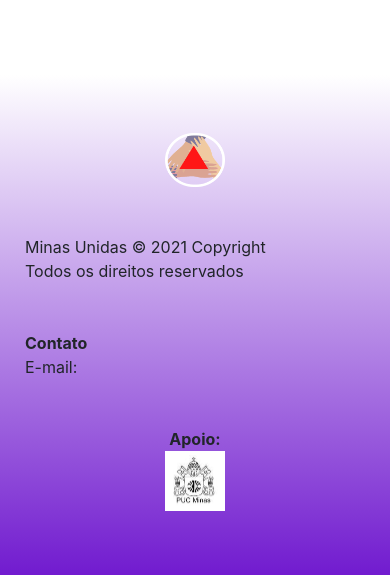
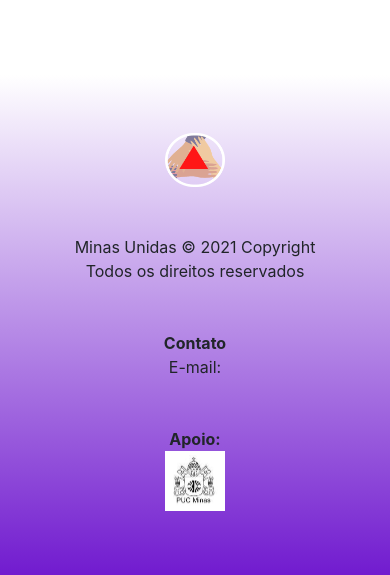
Before and after one commit to ICEI-PUC-Minas-PMV-SI/pmv-si-2021-2-e1-proj-web-t1-violencia-mulher, a PHP site: page /denuncie.html in a window 390 px wide. Shown: the part 493-1068 px from the top of the page. Run offline with PHP 8.4, Linux system fonts and the light colour scheme; some libraries are stand-ins or nearby versions.

Commit message:
ajuste breakpoint #23

```diff
--- a/src/css/style.css
+++ b/src/css/style.css
@@ -95,7 +95,7 @@ footer {
 }
 
 /* ajustes responsivos */
-@media screen and (max-width: 512px) {
+@media screen and (max-width: 767px) {
     .navbar form {
         display: none; /* define que o formulario de pesquisa desapareca em telas menores */
     }
@@ -105,6 +105,10 @@ footer {
     }
 
     .col-right {
+        text-align: center;
+    }
+
+    .col {
         text-align: center;
     }
 
```
